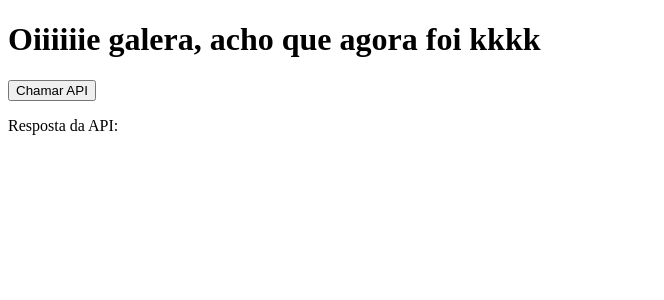
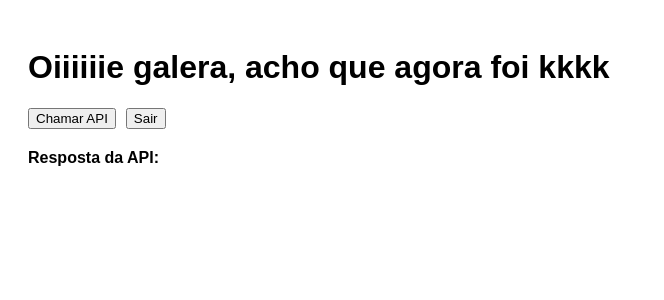
Before and after one commit to Vierro29/static-web, a React (Create React App) app: page / in a window 1280 px wide. Shown: the top 300 px of the page, without its empty margins (0-664 px from the left). Built offline with nearby package versions, Linux system fonts and the light colour scheme; the HTML template or start-up script is replaced by a standard one.

Commit message:
feat: alteração de botoes

```diff
--- a/src/App.js
+++ b/src/App.js
@@ -1,4 +1,3 @@
-// src/App.js
 import React, { useState } from 'react';
 
 function App() {
@@ -8,9 +7,9 @@ function App() {
   const callApi = async () => {
     setLoading(true);
     try {
-    const res = await fetch('/api/minhaFuncaoProtegida'); // use o nome correto da sua função aqui
+      const res = await fetch('/api/minhaFuncaoProtegida'); // Altere conforme o nome real da função
       const data = await res.json();
-    setResponse(data.mensagem || JSON.stringify(data)); // pode ser "mensagem", não "message"
+      setResponse(data.mensagem || JSON.stringify(data));
     } catch (error) {
       setResponse('Erro ao chamar a API.');
       console.error(error);
@@ -18,14 +17,28 @@ function App() {
     setLoading(false);
   };
 
+  const handleLogout = () => {
+    window.location.href = '/.auth/logout'; // Redireciona para logout
+  };
 
   return (
-    <div className="App">
-      <h1>Oiiiiiie galera, acho que agora foi kkkk </h1>
+    <div className="App" style={{ fontFamily: 'Arial', padding: '20px' }}>
+      <h1>Oiiiiiie galera, acho que agora foi kkkk</h1>
+
+      <div style={{ marginBottom: '20px' }}>
         <button onClick={callApi} disabled={loading}>
           {loading ? 'Carregando...' : 'Chamar API'}
         </button>
-      <p>Resposta da API: {response}</p>
+
+        <button onClick={handleLogout} style={{ marginLeft: '10px' }}>
+          Sair
+        </button>
+      </div>
+
+      <div>
+        <strong>Resposta da API:</strong>
+        <pre>{response}</pre>
+      </div>
     </div>
   );
 }
```
Lines whose indentation alone changed are shown as unchanged.
